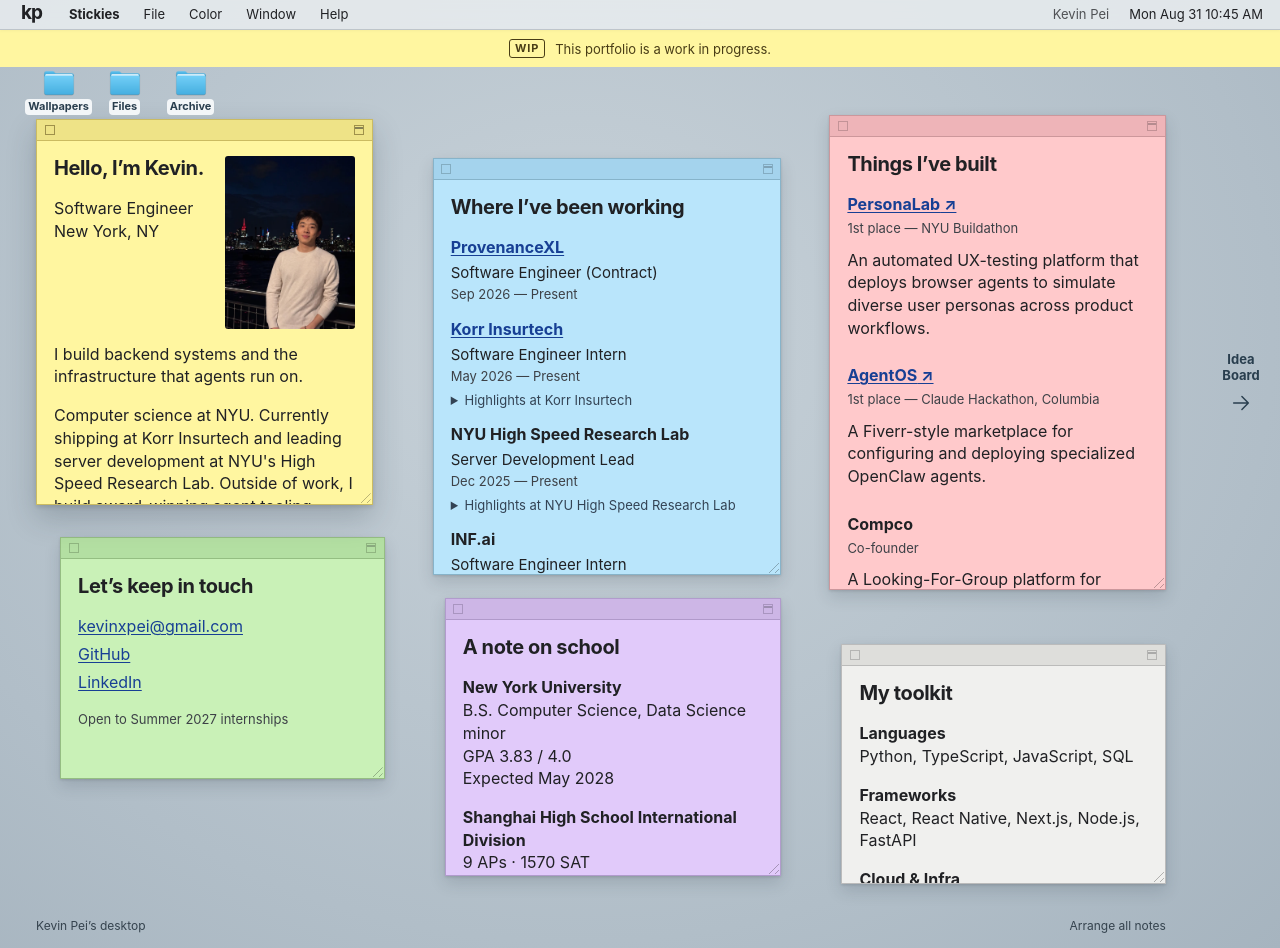
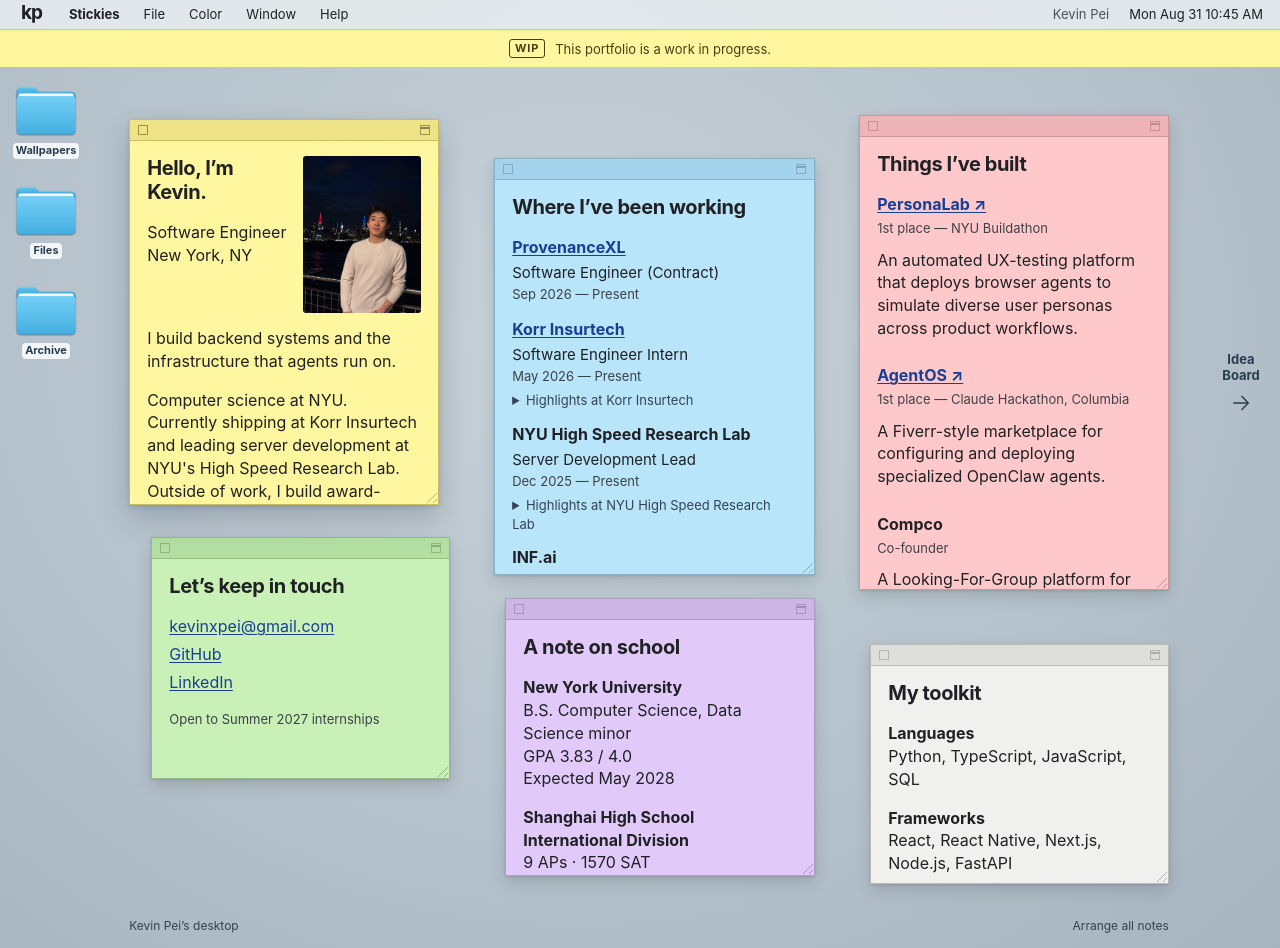
Before and after one commit to ktpei/portfolio, a Next.js app: page / in a window 1280 px wide. Built offline with nearby package versions, Linux system fonts and the light colour scheme.

Commit message:
Persist desktop layout and enlarge vertically stacked folders

```diff
--- a/src/app/board/bulletin-board.tsx
+++ b/src/app/board/bulletin-board.tsx
@@ -5,6 +5,7 @@ import { ConvexProvider, ConvexReactClient, useConvexConnectionState, useQueries
 import { api } from "../../../convex/_generated/api";
 import { notePlainText, parseNoteText, seedNotes, type BoardNote, type BoardSnapshot } from "@/lib/board";
 import { StickyWindow } from "../stickies/sticky-window";
+import { clearDesktopPreferences, useDesktopPreference } from "../stickies/use-desktop-preference";
 import stickyStyles from "../stickies/stickies.module.css";
 import { Comments, Dialog, NoteEditor, OwnerUnlock, type Mutate } from "./board-dialogs";
 import styles from "./board.module.css";
@@ -53,9 +54,9 @@ function LiveBulletinBoard(props: BoardProps) {
 function BoardView({ active, live }: BoardProps & { live?: LiveBoard }) {
   const [data, setData] = useState<BoardSnapshot>({ notes: seedNotes, comments: [], mode: "preview" });
   const [localConnection, setConnection] = useState<Connection>("loading");
-  const [closed, setClosed] = useState<string[]>([]);
-  const [collapsed, setCollapsed] = useState<string[]>([]);
-  const [stack, setStack] = useState<string[]>([]);
+  const [closed, setClosed, restoredClosed] = useDesktopPreference<string[]>("board:closed", []);
+  const [collapsed, setCollapsed] = useDesktopPreference<string[]>("board:collapsed", []);
+  const [stack, setStack] = useDesktopPreference<string[]>("board:stack", []);
   const [arrangement, setArrangement] = useState(0);
   const [dialog, setDialog] = useState<BoardDialog | null>(null);
   const [ownerKey, setOwnerKey] = useState("");
@@ -114,9 +115,14 @@ function BoardView({ active, live }: BoardProps & { live?: LiveBoard }) {
       linkedNote.current = null;
       return;
     }
+    if (!restoredClosed) return;
     const id = new URLSearchParams(window.location.search).get("idea");
     if (!id || linkedNote.current === id) return;
     const frame = requestAnimationFrame(() => {
+      if (closed.includes(id)) {
+        setClosed((previous) => previous.filter((item) => item !== id));
+        return;
+      }
       const note = document.getElementById(`idea-${id}`);
       if (!note) return;
       linkedNote.current = id;
@@ -124,13 +130,14 @@ function BoardView({ active, live }: BoardProps & { live?: LiveBoard }) {
       note.scrollIntoView({ block: "nearest" });
     });
     return () => cancelAnimationFrame(frame);
-  }, [active, data.notes]);
+  }, [active, data.notes, closed, setClosed, restoredClosed]);
 
   function activate(id: string) {
     setStack((previous) => previous.at(-1) === id ? previous : [...previous.filter((item) => item !== id), id]);
   }
 
   function arrangeAll() {
+    clearDesktopPreferences("window:board:");
     setClosed([]);
     setCollapsed([]);
     setStack([]);
--- a/src/app/stickies/desktop-folder.tsx
+++ b/src/app/stickies/desktop-folder.tsx
@@ -1,6 +1,7 @@
-import { useId, useRef, useState, type CSSProperties, type PointerEvent, type ReactNode } from "react";
+import { useId, useRef, type CSSProperties, type PointerEvent, type ReactNode } from "react";
 import Image from "next/image";
 import { useDialogBackdrop } from "../use-dialog-backdrop";
+import { useDesktopPreference } from "./use-desktop-preference";
 import styles from "./wallpapers.module.css";
 
 const directions: Record<string, [number, number]> = {
@@ -16,7 +17,7 @@ export function DesktopFolder({ name, slot, onOpen, children }: {
   const dialog = useRef<HTMLDialogElement>(null);
   const backdrop = useDialogBackdrop(() => dialog.current?.close());
   const titleId = useId();
-  const [position, setPosition] = useState<{ x: number; y: number }>();
+  const [position, setPosition, positionRestored] = useDesktopPreference<{ x: number; y: number } | undefined>(`folder:${name}`, undefined);
   const gesture = useRef<{ pointer: number; x: number; y: number; left: number; top: number } | null>(null);
   const moved = useRef(false);
   const touch = useRef(false);
@@ -62,7 +63,7 @@ export function DesktopFolder({ name, slot, onOpen, children }: {
   }
 
   return <>
-    <button type="button" className={styles.folder} aria-haspopup="dialog"
+    <button type="button" className={styles.folder} aria-haspopup="dialog" data-position-restored={positionRestored}
       style={{ "--slot": slot, "--folder-x": position && `${position.x}px`, "--folder-y": position && `${position.y}px` } as CSSProperties}
       onPointerDown={start} onPointerMove={drag} onPointerUp={end} onPointerCancel={end} onLostPointerCapture={end}
       onClick={(event) => {
@@ -81,7 +82,7 @@ export function DesktopFolder({ name, slot, onOpen, children }: {
         const button = event.currentTarget;
         place(button, button.offsetLeft + direction[0] * 12, button.offsetTop + direction[1] * 12);
       }}>
-      <Image src="/desktop-folder.png" width={32} height={32} alt="" draggable={false} unoptimized />
+      <Image src="/desktop-folder.png" width={64} height={64} alt="" draggable={false} unoptimized />
       <span>{name}</span>
     </button>
     <dialog ref={dialog} {...backdrop} className={styles.dialog} aria-labelledby={titleId}>
--- a/src/app/stickies/stickies.module.css
+++ b/src/app/stickies/stickies.module.css
@@ -103,6 +103,15 @@
 .skip { position: fixed; z-index: 100; top: -70px; left: 20px; padding: 10px 20px; background: #fff6a0; color: #111; }
 .skip:focus { top: 36px; }
 .boardSurface { max-width: 1400px; margin: auto; padding: 32px; }
+.portfolioSpace { padding-left: 96px; }
+@media (min-width: 1000px) {
+  .workspace > .note {
+    max-width: calc(100% - 12px);
+    left: clamp(0px, calc(var(--left) + var(--offset-x)), calc(100% - min(var(--width), 100% - 12px)));
+    top: clamp(0px, calc(var(--top) + var(--offset-y)), calc(100% - 28px));
+    transform: none;
+  }
+}
 @media (min-width: 1000px) {
   .space { --desktop-edge: max(78px, calc((100% - 1440px) / 2)); }
   .portfolioSpace { padding-right: var(--desktop-edge); }
@@ -137,6 +146,7 @@
   .edgeLink { margin-right: 19px; }
   .boardSpace .edgeLink { margin-left: 19px; }
   .workspace { grid-template-columns: 1fr; padding: 18px 19px 25px; gap: 24px; }
+  .portfolioSpace .workspace { padding-inline: 0 12px; }
   .note { max-height: none; }
   .noteBody { max-height: none; overflow: visible; padding: 18px; }
   .noteBar { height: 30px; min-height: 30px; }
@@ -146,8 +156,4 @@
   .footer > span { width: 100%; }
   .boardSurface { padding: 20px 19px 24px; }
 }
-@media (max-width: 360px) {
-  .portfolioSpace .edgeLink { margin-right: 6px; }
-  .portfolioSpace .edgeLink > span { padding-inline: 5px; }
-}
 @media (prefers-reduced-motion: reduce) { .space { transition: none; } }
--- a/src/app/stickies/stickies.tsx
+++ b/src/app/stickies/stickies.tsx
@@ -8,6 +8,7 @@ import { education, highSchool, intro, links, projects, site, skills, work } fro
 import { StickyWindow, type StickyColor, type StickyPlacement } from "./sticky-window";
 import { DesktopFolder } from "./desktop-folder";
 import { WallpaperPicker } from "./wallpapers";
+import { clearDesktopPreferences, useDesktopPreference } from "./use-desktop-preference";
 import styles from "./stickies.module.css";
 
 const BulletinBoard = dynamic(() => import("../board/bulletin-board").then((module) => module.BulletinBoard));
@@ -23,6 +24,8 @@ const notes: Note[] = [
   { id: "education", title: "A note on school", color: "purple", x: 37, y: 531, width: 28, height: 278 },
   { id: "toolkit", title: "My toolkit", color: "gray", x: 70, y: 577, width: 27, height: 240 },
 ];
+const defaultPalette = Object.fromEntries(notes.map(({ id, color }) => [id, color])) as Record<NoteId, StickyColor>;
+const defaultStack: NoteId[] = [...notes.slice(1).map((note) => note.id), "about"];
 
 function NoteContent({ id }: { id: NoteId }) {
   if (id === "about") return <>
@@ -77,15 +80,16 @@ function DesktopArrow({ back = false }: { back?: boolean }) {
 export function Stickies({ initialBoard = false }: { initialBoard?: boolean }) {
   const [isBoard, setIsBoard] = useState(initialBoard);
   const [boardVisited, setBoardVisited] = useState(initialBoard);
-  const [active, setActive] = useState<NoteId>("about");
-  const [stack, setStack] = useState<NoteId[]>(() => [...notes.slice(1).map((note) => note.id), "about"]);
-  const [closed, setClosed] = useState<NoteId[]>([]);
-  const [collapsed, setCollapsed] = useState<NoteId[]>([]);
-  const [palette, setPalette] = useState<Record<NoteId, StickyColor>>(() => Object.fromEntries(notes.map((note) => [note.id, note.color])) as Record<NoteId, StickyColor>);
+  const [active, setActive] = useDesktopPreference<NoteId>("portfolio:active", "about");
+  const [stack, setStack] = useDesktopPreference("portfolio:stack", defaultStack);
+  const [closed, setClosed] = useDesktopPreference<NoteId[]>("portfolio:closed", []);
+  const [collapsed, setCollapsed] = useDesktopPreference<NoteId[]>("portfolio:collapsed", []);
+  const [savedColors, setPalette] = useDesktopPreference<Partial<Record<NoteId, StickyColor>>>("portfolio:palette", {});
+  const palette = { ...defaultPalette, ...savedColors };
   const [menu, setMenu] = useState<string | null>(null);
   const [arrangement, setArrangement] = useState(0);
   const [clock, setClock] = useState("New York");
-  const [wallpaper, setWallpaper] = useState<string | null>(null);
+  const [wallpaper, setWallpaper] = useDesktopPreference<string | null>("wallpaper", null);
   const menuRef = useRef<HTMLElement>(null);
   const notesRef = useRef<HTMLElement>(null);
   const boardRef = useRef<HTMLElement>(null);
@@ -122,7 +126,15 @@ export function Stickies({ initialBoard = false }: { initialBoard?: boolean }) {
     });
   }
   function toggleCollapsed(id: NoteId) { setCollapsed((previous) => previous.includes(id) ? previous.filter((item) => item !== id) : [...previous, id]); }
-  function reset() { setClosed([]); setCollapsed([]); setArrangement((value) => value + 1); setMenu(null); }
+  function reset() {
+    clearDesktopPreferences("window:portfolio:");
+    setClosed([]);
+    setCollapsed([]);
+    setActive("about");
+    setStack(defaultStack);
+    setArrangement((value) => value + 1);
+    setMenu(null);
+  }
   function closeNote(id: NoteId) {
     setClosed((previous) => [...new Set([...previous, id])]);
     const next = [...stack].reverse().find((item) => item !== id && !closed.includes(item));
@@ -165,7 +177,7 @@ export function Stickies({ initialBoard = false }: { initialBoard?: boolean }) {
     window.addEventListener("hashchange", sync);
     window.addEventListener("popstate", sync);
     return () => { clearTimeout(initial); window.removeEventListener("hashchange", sync); window.removeEventListener("popstate", sync); };
-  }, []);
+  }, [setActive, setClosed, setCollapsed, setStack]);
 
   useEffect(() => {
     const update = () => setClock(new Intl.DateTimeFormat("en-US", { timeZone: "America/New_York", weekday: "short", month: "short", day: "numeric", hour: "numeric", minute: "2-digit" }).format(new Date()).replaceAll(",", ""));
--- a/src/app/stickies/sticky-window.tsx
+++ b/src/app/stickies/sticky-window.tsx
@@ -1,22 +1,18 @@
 "use client";
 
-import { useEffect, useRef, useState, type CSSProperties, type ReactNode } from "react";
+import { useRef, type CSSProperties, type ReactNode } from "react";
+import { useDesktopPreference } from "./use-desktop-preference";
 import styles from "./stickies.module.css";
 
 export type StickyColor = "yellow" | "blue" | "pink" | "green" | "purple" | "gray";
 export type StickyPlacement = { id: string; title: string; x: number; y: number; width: number; height: number };
 
 export function StickyWindow({ note, color, active, order, collapsed, onActivate, onClose, onCollapse, bodyClassName, titleBarActions, children }: { note: StickyPlacement; color: StickyColor; active: boolean; order: number; collapsed: boolean; onActivate: () => void; onClose: () => void; onCollapse: () => void; bodyClassName?: string; titleBarActions?: ReactNode; children: ReactNode }) {
-  const [offset, setOffset] = useState({ x: 0, y: 0 });
-  const [size, setSize] = useState<{ width: number; height: number } | null>(null);
+  const space = note.id.startsWith("idea-") ? "board" : "portfolio";
+  const [offset, setOffset] = useDesktopPreference(`window:${space}:${note.id}:offset`, { x: 0, y: 0 });
+  const [size, setSize] = useDesktopPreference<{ width: number; height: number } | null>(`window:${space}:${note.id}:size`, null);
   const ref = useRef<HTMLElement>(null);
   const gesture = useRef<{ kind: "move" | "resize"; x: number; y: number; left: number; top: number; width: number; height: number; originX: number; originY: number; viewportWidth: number } | null>(null);
-
-  useEffect(() => {
-    function fitToViewport() { setOffset({ x: 0, y: 0 }); setSize(null); gesture.current = null; }
-    window.addEventListener("resize", fitToViewport);
-    return () => window.removeEventListener("resize", fitToViewport);
-  }, []);
 
   function start(event: React.PointerEvent<HTMLElement>, kind: "move" | "resize") {
     if (event.button !== 0 || !matchMedia("(min-width: 1000px)").matches || !ref.current) return;
--- /dev/null
+++ b/src/app/stickies/use-desktop-preference.ts
@@ -0,0 +1,46 @@
+import { useEffect, useState, type Dispatch, type SetStateAction } from "react";
+
+const prefix = "portfolio-desktop:v1:";
+
+export function clearDesktopPreferences(group: string) {
+  try {
+    for (let index = localStorage.length - 1; index >= 0; index--) {
+      const key = localStorage.key(index);
+      if (key?.startsWith(prefix + group)) localStorage.removeItem(key);
+    }
+  } catch {
+    // Remounting the windows still restores their defaults in memory.
+  }
+}
+
+export function useDesktopPreference<T>(name: string, initial: T): [T, Dispatch<SetStateAction<T>>, boolean] {
+  const key = prefix + name;
+  const [value, setValue] = useState(initial);
+  const [loaded, setLoaded] = useState(false);
+
+  useEffect(() => {
+    // Restore after hydration so the initial markup is identical on server and client.
+    const restore = setTimeout(() => {
+      try {
+        const saved = localStorage.getItem(key);
+        if (saved !== null) setValue(JSON.parse(saved) as T);
+      } catch {
+        // The desktop can still be used if browser storage is unavailable.
+      }
+      setLoaded(true);
+    }, 0);
+    return () => clearTimeout(restore);
+  }, [key]);
+
+  useEffect(() => {
+    if (!loaded) return;
+    try {
+      if (value === undefined) localStorage.removeItem(key);
+      else localStorage.setItem(key, JSON.stringify(value));
+    } catch {
+      // Keep the current state in memory.
+    }
+  }, [key, loaded, value]);
+
+  return [value, setValue, loaded];
+}
--- a/src/app/stickies/wallpapers.module.css
+++ b/src/app/stickies/wallpapers.module.css
@@ -1,9 +1,11 @@
 .folder {
+  --folder-width: 80px;
+  --folder-height: 84px;
   position: absolute;
-  top: min(var(--folder-y, 0px), calc(100% - 48px));
-  left: min(var(--folder-x, calc(clamp(4px, 2vw, 32px) + 66px * var(--slot))), calc(100% - 66px));
-  width: 66px;
-  height: 48px;
+  top: min(var(--folder-y, calc(12px + 100px * var(--slot))), calc(100% - var(--folder-height)));
+  left: min(var(--folder-x, 6px), calc(100% - var(--folder-width)));
+  width: var(--folder-width);
+  height: var(--folder-height);
   z-index: 10;
   display: flex;
   flex-direction: column;
@@ -14,6 +16,7 @@
   white-space: nowrap;
 }
 
+.folder[data-position-restored="false"] { visibility: hidden; }
 .folder span { padding: 1px 3px; border-radius: 4px; background: #f3f6f8; color: #293e4e; font-size: 11px; font-weight: 650; line-height: 1.2; }
 .folder:focus span { background: #0a63c9; color: #fff; }
 .folder:focus img { background: #1c30422e; border-radius: 5px; }
```
Also changed, not shown: 3 other files (tests, documents, lock files or other folders).
